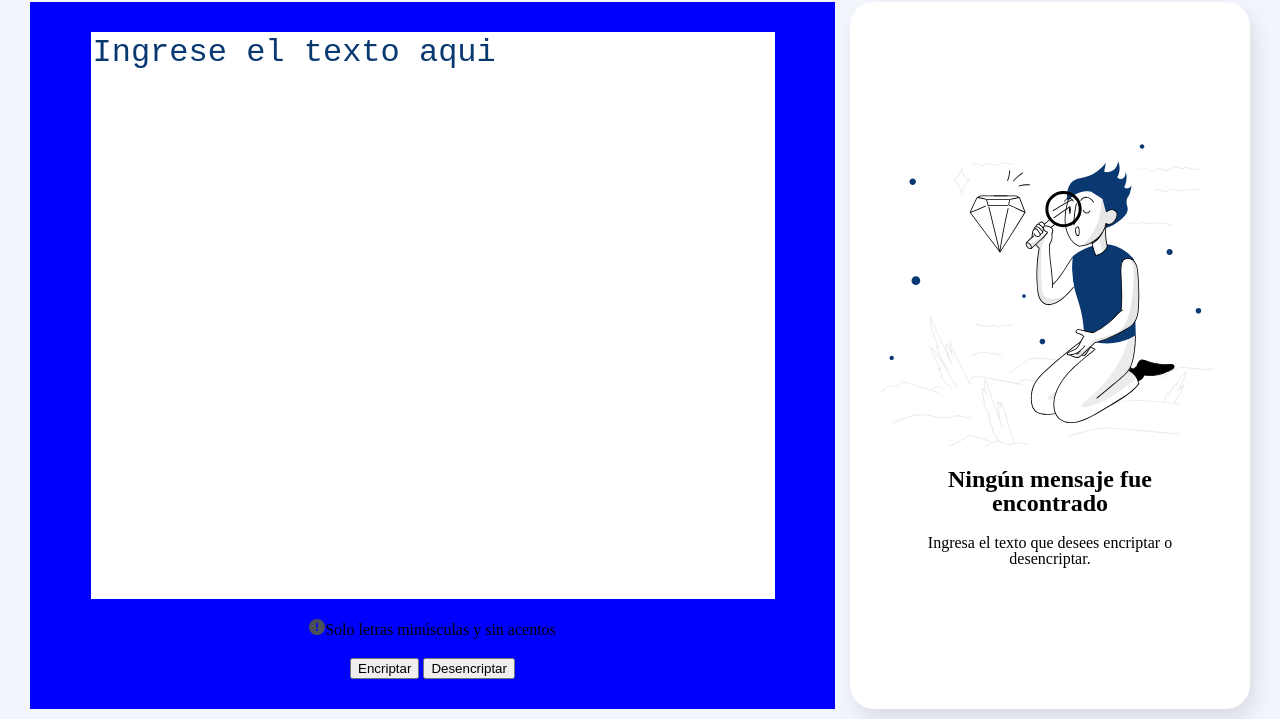
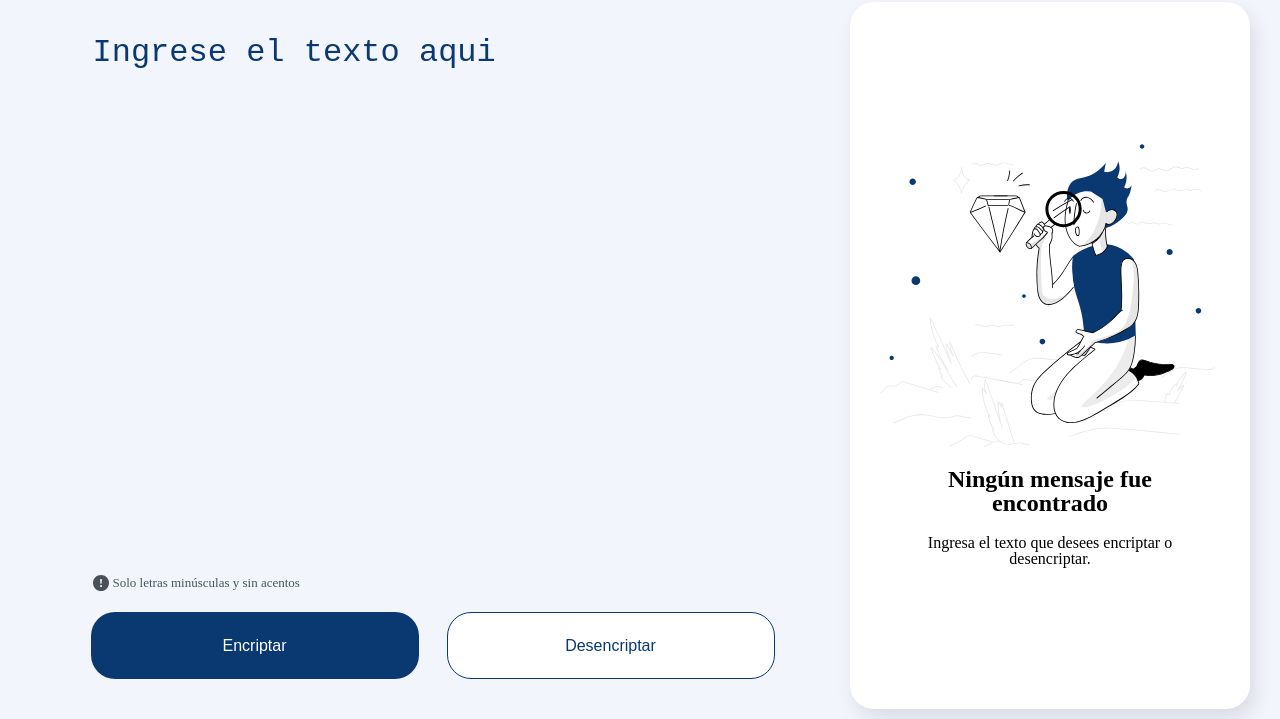
Before and after one commit to IvanCS719/1d-encriptador-de-texto, a plain HTML site: page index.html in a window 1280 px wide. Shown: the part 81-800 px from the top of the page. Drawn offline with Linux system fonts and the light colour scheme.

Commit message:
Aplicando estilos al mensaje de advertencia y a los botones de encriptar y desencriptar

```diff
--- a/index.html
+++ b/index.html
@@ -16,18 +16,20 @@
     </header>
     <main class="main">
         <div class="contenedor-input">
-                <textarea id="idInputTexto" class="idInputTexto" cols="30" rows="10" placeholder="Ingrese el texto aqui"></textarea>
+            <textarea id="idInputTexto" class="idInputTexto" cols="30" rows="10"
+                placeholder="Ingrese el texto aqui"></textarea>
 
-            <p><img src="/assets/iconAdvertencia.svg" alt="Icono de advertencia">Solo letras minúsculas y sin acentos
+            <p class="mensaje-advertencia"><img src="/assets/iconAdvertencia.svg" alt="Icono de advertencia"> Solo letras minúsculas y sin acentos
             </p>
             <div class="contenedor-input-botones">
-                <button onclick="procesarEncriptacion();">Encriptar</button>
-                <button onclick="procesarDesencriptacion();">Desencriptar</button>
+                <button class="btnEncriptar" onclick="procesarEncriptacion();">Encriptar</button>
+                <button class="btnDesencriptar" onclick="procesarDesencriptacion();">Desencriptar</button>
             </div>
         </div>
         <div class="contenedor-output">
             <div class="contenedor-output-TextoNoEncontrado">
-                <img class="img-textoNoEncontrado" src="assets/personaConLupa.svg" alt="Personaje buscando con una lupa">
+                <img class="img-textoNoEncontrado" src="assets/personaConLupa.svg"
+                    alt="Personaje buscando con una lupa">
                 <h3 class="titulo-textoNoEncontrado">Ningún mensaje fue encontrado</h3>
                 <p class="mensaje-textoNoEncontrado">Ingresa el texto que desees encriptar o desencriptar.</p>
             </div>
--- a/style.css
+++ b/style.css
@@ -26,7 +26,6 @@ html,body {
 }
 
 .contenedor-input{
-    background-color: blue;
     flex-grow: 1;
     padding: 30px;
     display: flex;
@@ -45,9 +44,43 @@ html,body {
     font-size: 32px;
     line-height: 38px;
     color: #0A3871;
+    background-color: transparent;
 }
 
 .idInputTexto::placeholder{
+    color: #0A3871;
+}
+
+.mensaje-advertencia{
+    width: 680px;
+    text-align: left;
+    color: #45565F;
+    font-size: 13px;
+    line-height: 18px;
+    display: flex;
+    align-items: center;
+    gap: 4px;
+}
+
+.btnEncriptar, .btnDesencriptar{
+    width: 328px;
+    font-size: 16px;
+    font-weight: 400;
+    height: 67px;
+    border-radius: 24px;
+    cursor: pointer;
+}
+
+.btnEncriptar{
+    background-color: #0A3871;
+    border: none;
+    color: #ffffff;
+    margin-right: 24px;
+}
+
+.btnDesencriptar{
+    background-color: #ffffff;
+    border: 1px solid #0A3871;
     color: #0A3871;
 }
 
```
